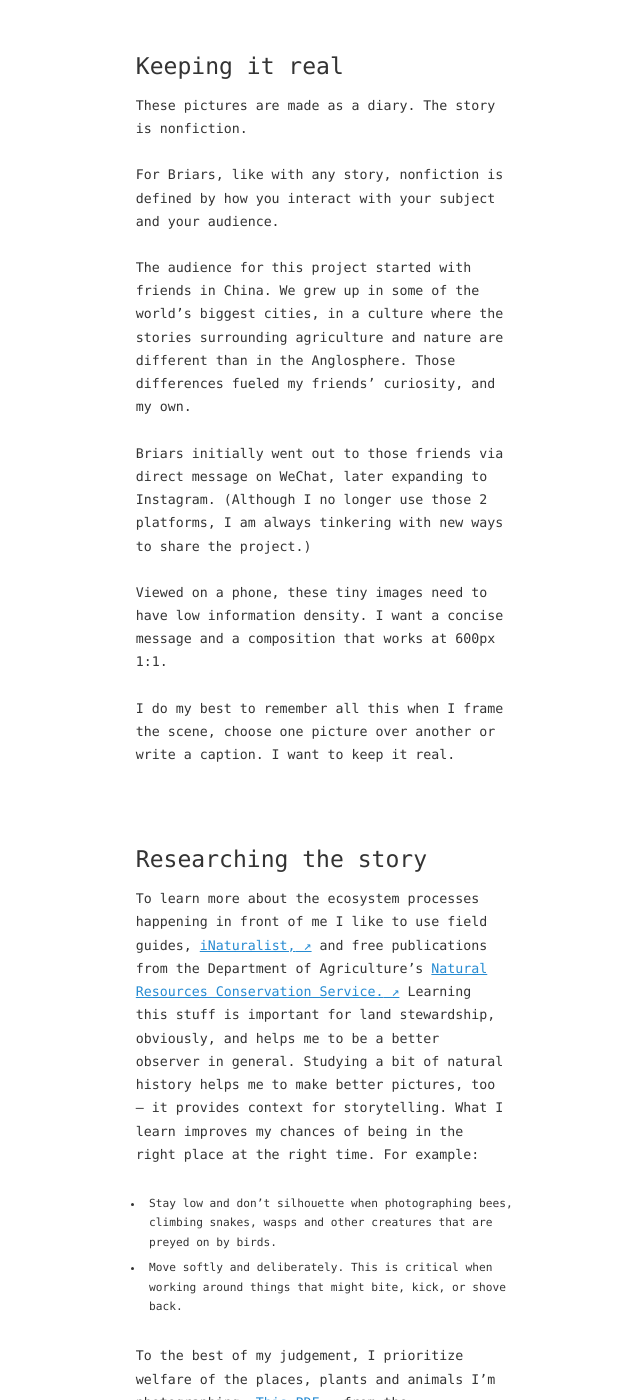
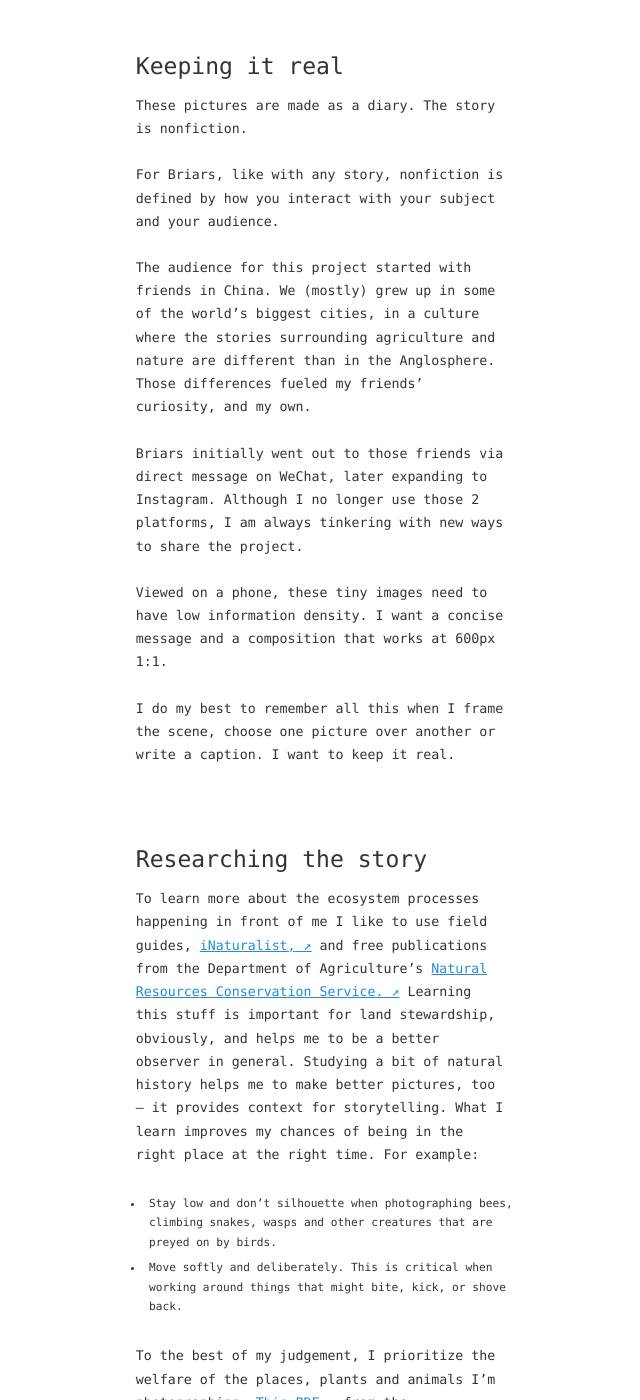
Before and after one commit to zachmccabe/zachmccabe.github.io, a Jekyll site: the page built from _briars/briars.md, in a window 1280 px wide and 1400 px high, scrolled down 1540 px. Shown: the whole window, without its empty margins (183-823 px from the left). Built offline with Jekyll 4.4.1, drawn with Linux system fonts in a browser that asks for light colours; some of the changed text lies outside the part shown.

Commit message:
Update briars.md
Copy tweaks, typos, link fix

```diff
--- a/_briars/briars.md
+++ b/_briars/briars.md
@@ -53,9 +53,9 @@ These pictures are made as a diary. The story is nonfiction.
 
 For Briars, like with any story, nonfiction is defined by how you interact with your subject and your audience.
 
-The audience for this project started with friends in China. We grew up in some of the world's biggest cities, in a culture where the stories surrounding agriculture and nature are different than in the Anglosphere. Those differences fueled my friends' curiosity, and my own.
+The audience for this project started with friends in China. We (mostly) grew up in some of the world's biggest cities, in a culture where the stories surrounding agriculture and nature are different than in the Anglosphere. Those differences fueled my friends' curiosity, and my own.
 
-Briars initially went out to those friends via direct message on WeChat, later expanding to Instagram. (Although I no longer use those 2 platforms, I am always tinkering with new ways to share the project.)
+Briars initially went out to those friends via direct message on WeChat, later expanding to Instagram. Although I no longer use those 2 platforms, I am always tinkering with new ways to share the project.
 
 Viewed on a phone, these tiny images need to have low information density. I want a concise message and a composition that works at 600px 1:1.
 
@@ -71,14 +71,13 @@ To learn more about the ecosystem processes happening in front of me I like to u
 - Stay low and don't silhouette when photographing bees, climbing snakes, wasps and other creatures that are preyed on by birds.
 - Move softly and deliberately. This is critical when working around things that might bite, kick, or shove back.
 
-To the best of my judgement, I prioritize welfare of the places, plants and animals I'm photographing. [This PDF] from the International League of Conservation Photographers is a good way into the topic.
+To the best of my judgement, I prioritize the welfare of the places, plants and animals I'm photographing. [This PDF] from the International League of Conservation Photographers is a good way into the topic.
 
 [iNaturalist,]: https://www.inaturalist.org/
 
 [Natural Resources Conservation Service.]: https://www.nrcs.usda.gov/wps/portal/nrcs/main/plantmaterials/technical/publications/
 
-[This PDF]: https://conservationphotographers.org/from-wild-to-captive-a-call-for-ethics-in-modern-nature-photography/
-
+[This PDF]: https://files.visurapro.com/pro/files/users/29/f3bba9e16328a868bf62b9f419a67de7.pdf
 
 
 
```
